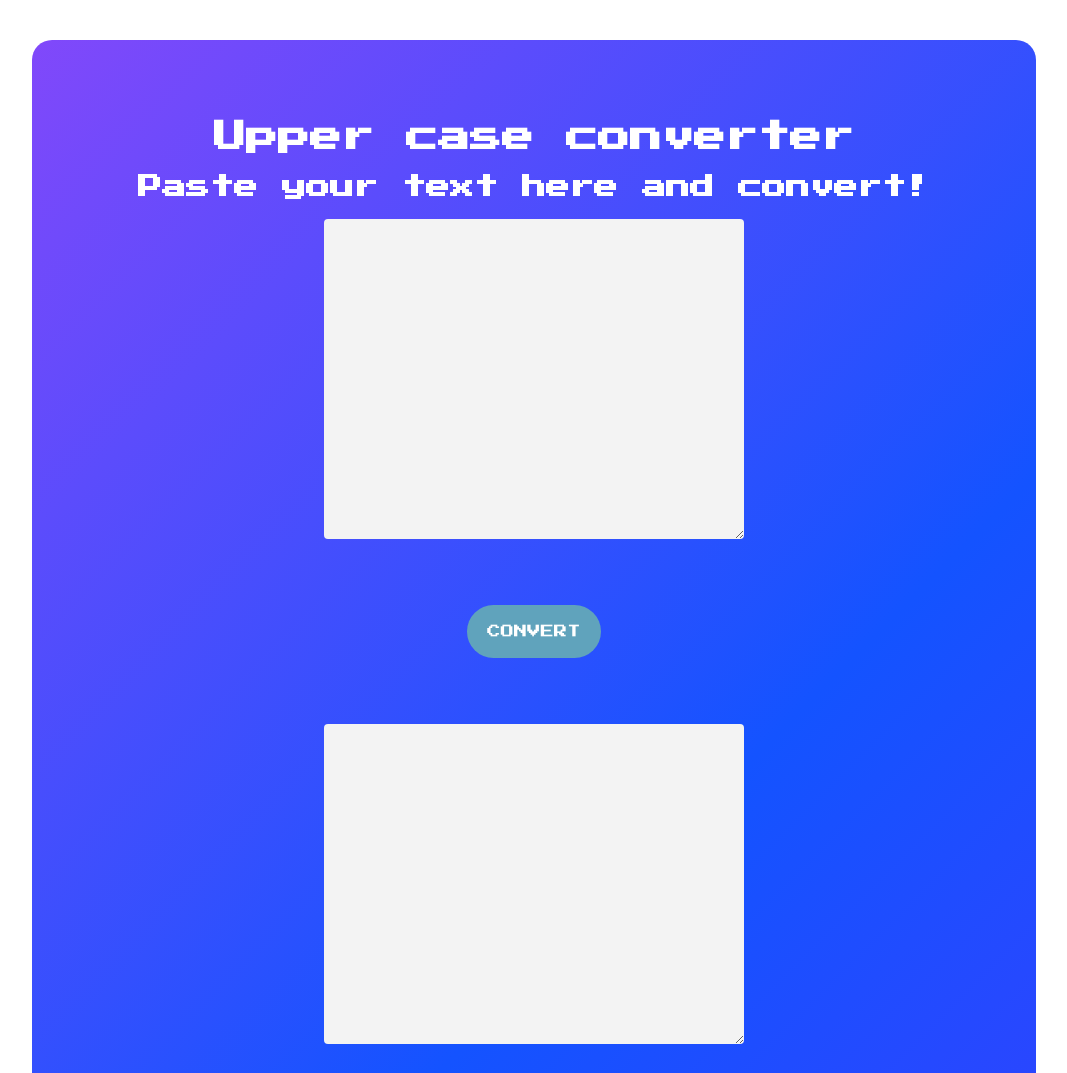
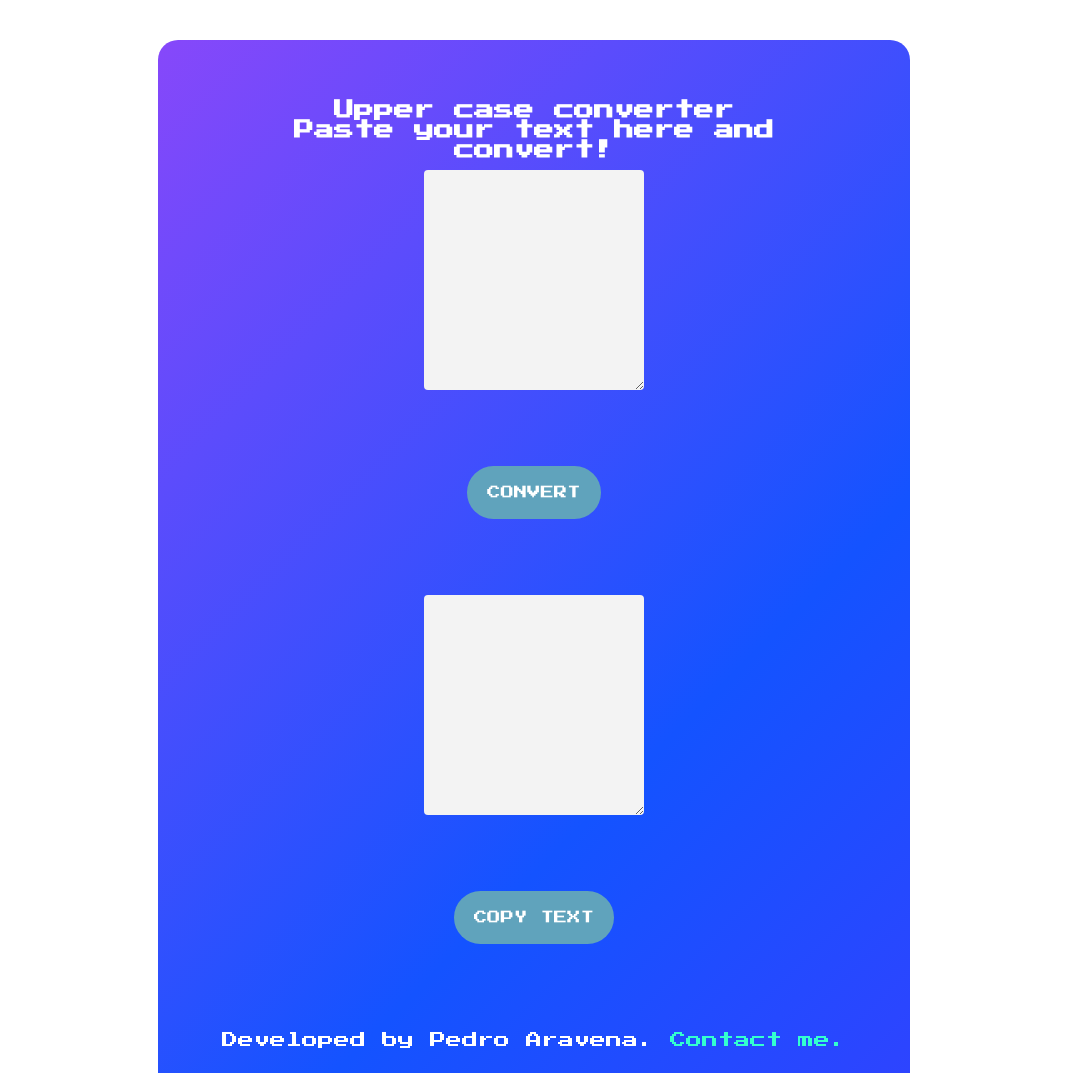
Before and after one commit to opedroaravena/uppercase-converter, a plain HTML site: page upper-project/public/index.html in a window 1280 px wide. Shown: the top 1073 px of the page, without its empty margins (106-1173 px from the left). Drawn offline with Linux system fonts and the light colour scheme.

Commit message:
Becoming more resonsive

```diff
--- a/upper-project/public/style.css
+++ b/upper-project/public/style.css
@@ -5,7 +5,7 @@ body {
 
 main {
   text-align: center;
-  width: 70%;
+  width: 50%;
   margin: 40px auto;
   padding: 60px;
   border-radius: 20px;
@@ -14,9 +14,16 @@ main {
   animation: gradient 15s ease infinite;
 }
 
+h1, h2 {
+  margin: auto;
+  font-size: 20px;
+}
+
 textarea {
-  height: 300px;
-  width: 400px;
+  text-align: center;
+  margin: 10px auto;
+  height: 200px;
+  width: 200px;
   font-size: 20px;
   background-color: rgb(243, 243, 243);
   padding-bottom: 20px;
```
